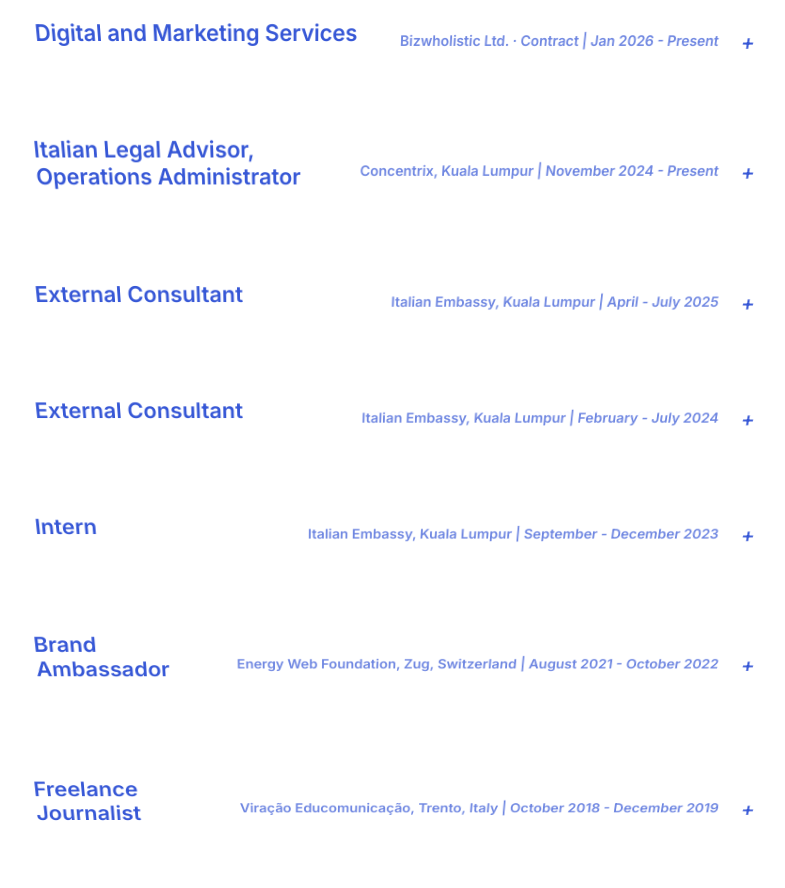
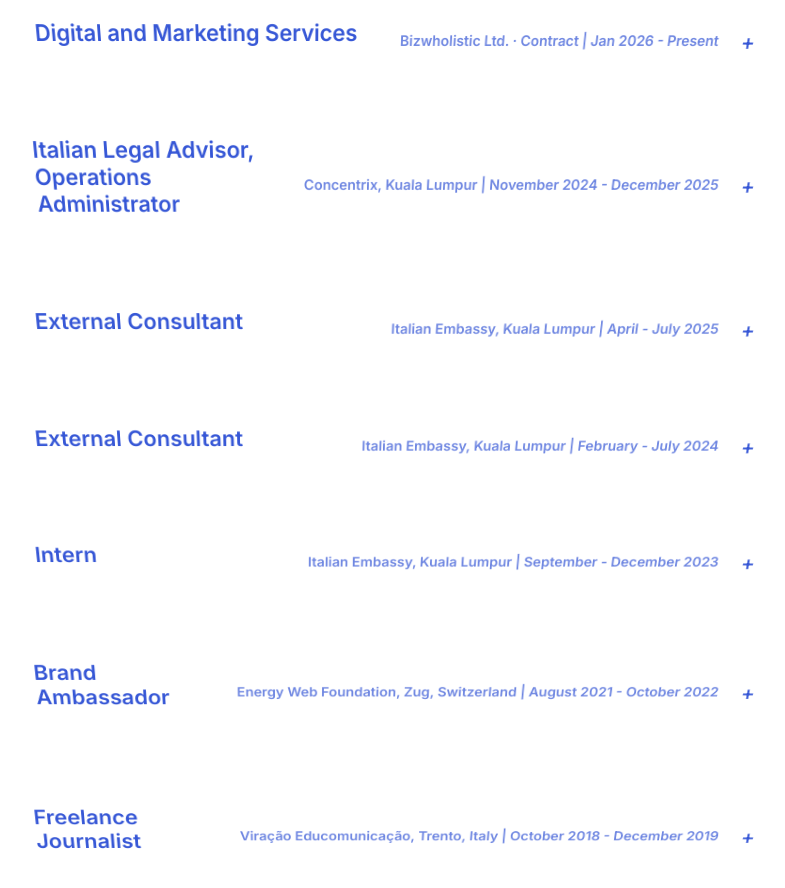
Before and after one commit to KrabbyKappa/Portfolio, an Astro site: page / in a window 1280 px wide. Shown: the part 1049-1937 px from the top of the page, without its empty margins (450-1235 px from the left). Built offline with nearby package versions, Linux system fonts and the light colour scheme; Astro itself is replaced by a stand-in of ours.

Commit message:
portfolio: correct Concentrix end date

```diff
--- a/src/pages/index.astro
+++ b/src/pages/index.astro
@@ -63,7 +63,7 @@
         <details class="experience-item">
           <summary class="job-summary">
             <h3 class="job-title">Italian Legal Advisor,<br />Operations Administrator</h3>
-            <p class="job-meta">Concentrix, Kuala Lumpur | November 2024 - Present</p>
+            <p class="job-meta">Concentrix, Kuala Lumpur | November 2024 - December 2025</p>
           </summary>
           <div class="job-description">
             <ul>
```
Also changed, not shown: docs/index.html (+1 -1 lines).
